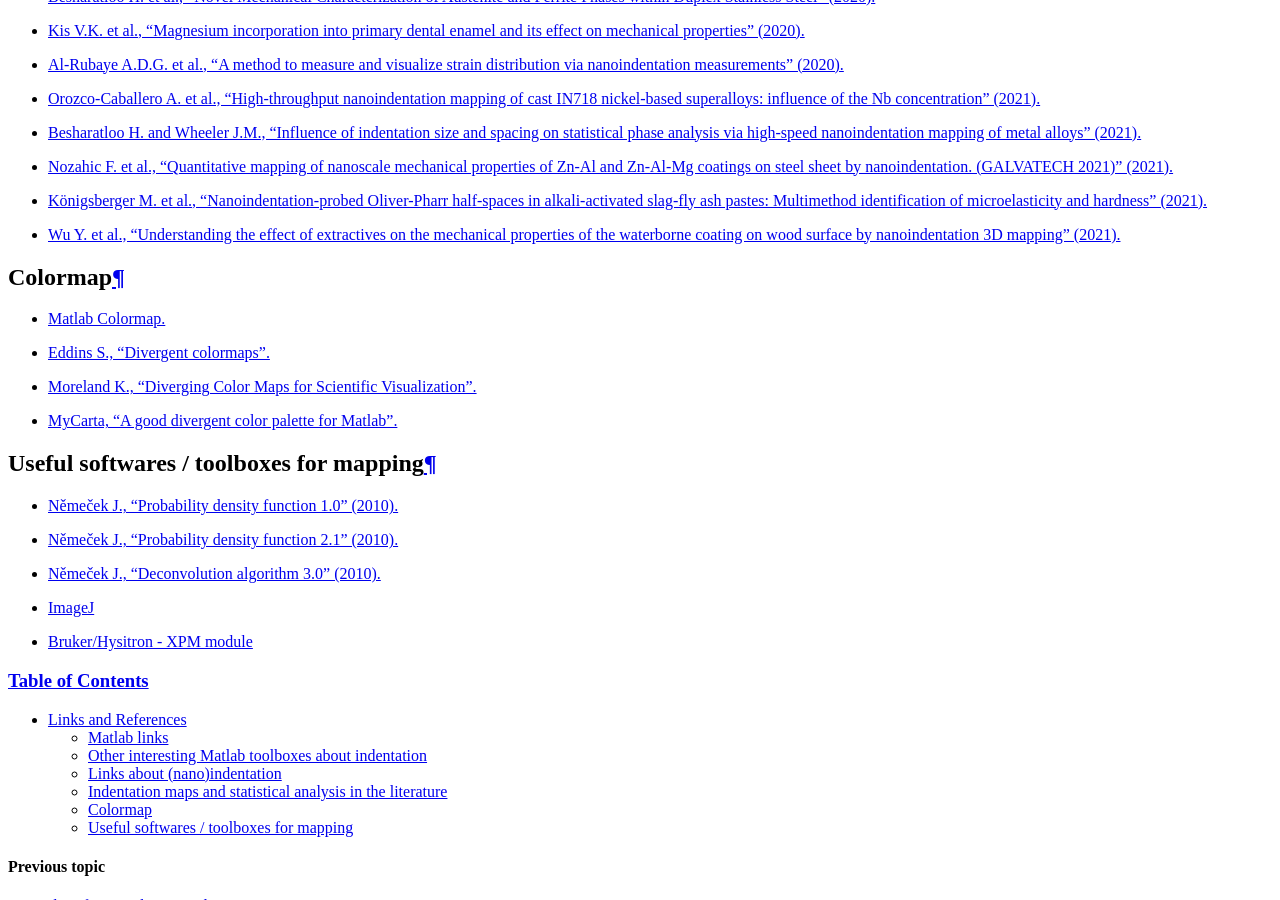
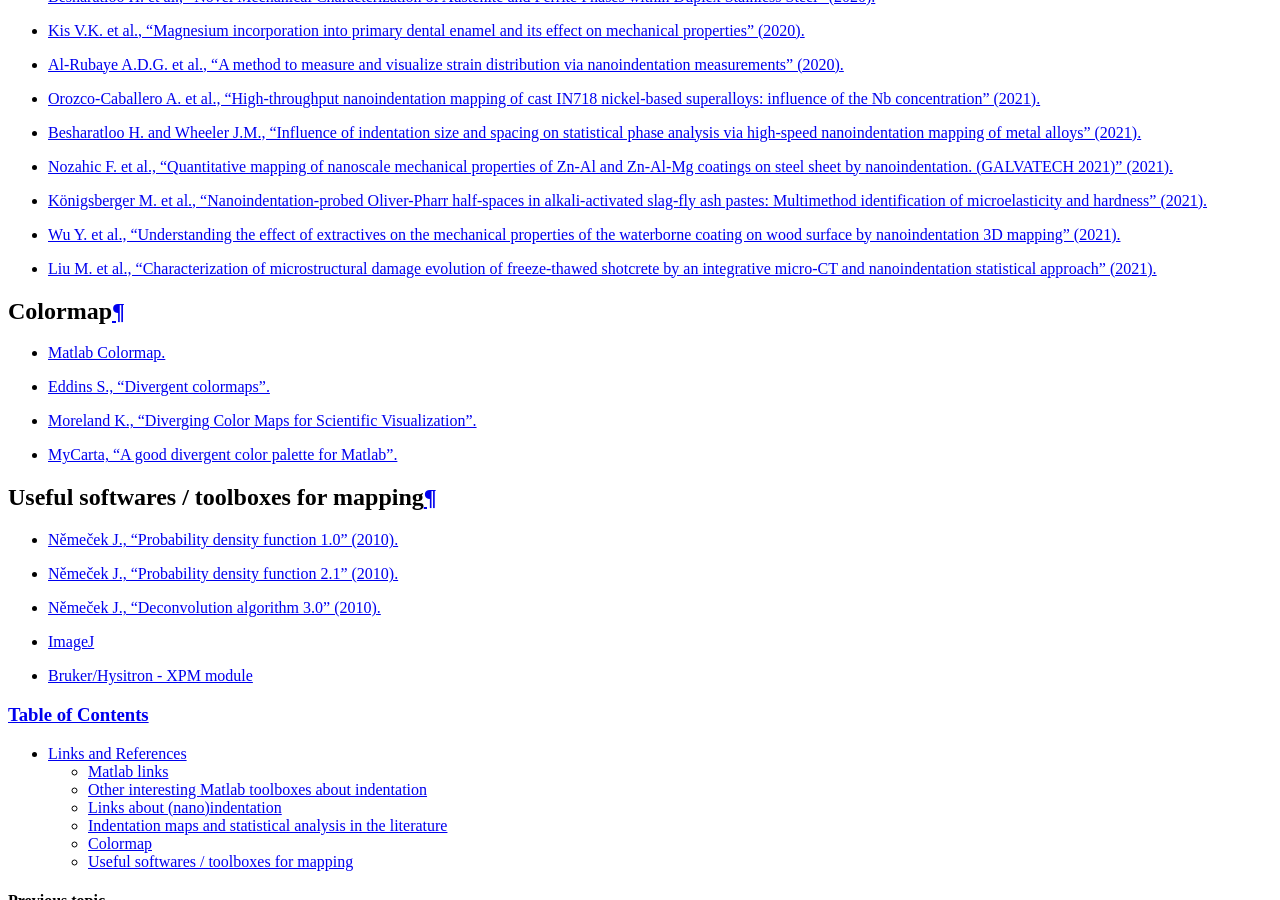
Before and after one commit to DavidMercier/TriDiMap, a Sphinx documentation site: the page built from doc/links_ref.rst, in a window 1280 px wide and 900 px high, scrolled down 2622 px. Built offline with Sphinx 7.4.7, drawn with Linux system fonts in a browser that asks for light colours; comment, search, counter and statistics services are not loaded.

Commit message:
Update links_ref.rst

```diff
--- a/doc/links_ref.rst
+++ b/doc/links_ref.rst
@@ -86,6 +86,7 @@ Indentation maps and statistical analysis in the literature
 * `Nozahic F. et al., "Quantitative mapping of nanoscale mechanical properties of Zn-Al and Zn-Al-Mg coatings on steel sheet by nanoindentation. (GALVATECH 2021)" (2021). <https://www.researchgate.net/publication/352658596_Quantitative_mapping_of_nanoscale_mechanical_properties_of_Zn-Al_and_Zn-Al-Mg_coatings_on_steel_sheet_by_nanoindentation_GALVATECH_2021>`_
 * `Königsberger M. et al., "Nanoindentation-probed Oliver-Pharr half-spaces in alkali-activated slag-fly ash pastes: Multimethod identification of microelasticity and hardness" (2021). <https://doi.org/10.1080/15376494.2021.1941450>`_
 * `Wu Y. et al., "Understanding the effect of extractives on the mechanical properties of the waterborne coating on wood surface by nanoindentation 3D mapping" (2021). <https://doi.org/10.1007/s10853-020-05347-2>`_
+* `Liu M. et al., "Characterization of microstructural damage evolution of freeze-thawed shotcrete by an integrative micro-CT and nanoindentation statistical approach" (2021). <https://doi.org/10.1016/j.cemconcomp.2020.103909>`_
 
 Colormap
 ############################################
```
